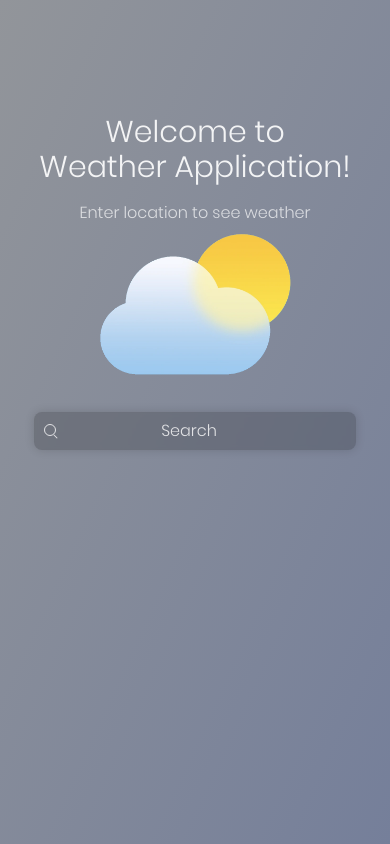
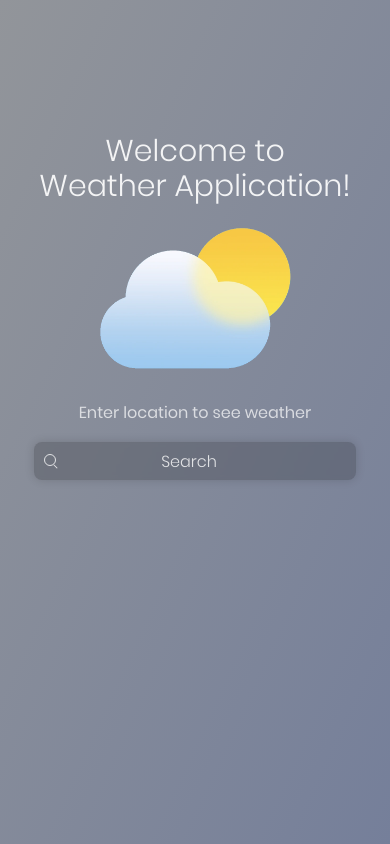
Before and after one commit to nazarhapak/weather-app, a React (Create React App) app: page / in a window 390 px wide. Built offline with nearby package versions, Linux system fonts and the light colour scheme.

Commit message:
fixing spacing on welcome page

```diff
--- a/src/components/WelcomePage.css
+++ b/src/components/WelcomePage.css
@@ -12,8 +12,8 @@
 
 .welcome-page > .description {
     width: 312px;
-    margin-top: -250px;
-    margin-bottom: -60px;
+    margin-top: -200px;
+    margin-bottom: -40px;
 
     text-align: center;
     line-height: 25px;
@@ -26,9 +26,10 @@
     font-weight: 300;
 }
 
-.description > p {
+.welcome-page > p {
     color: rgba(255, 255, 255, 0.7);
     font-size: 14px;
+    margin-bottom: -10px;
 }
 
 .welcome-image {
@@ -91,7 +92,7 @@
     }
 
     .welcome-page > .description {
-        margin-top: -300px;
+        margin-top: -250px;
     }
 
     .welcome-page .search-bar  input {
@@ -120,7 +121,8 @@
         font-weight: 300;
     }
 
-    .description > p {
+    .welcome-page > p {
         font-size: 16px;
+        margin-bottom: -5px;
     }
 }
--- a/src/components/WelcomePage.js
+++ b/src/components/WelcomePage.js
@@ -8,9 +8,9 @@
         <div className='welcome-page'>
             <div className='description'>
                 <h2>Welcome to Weather Application!</h2>
-                <p>Enter location to see weather</p>
             </div>
             <img alt="welcome" src={image} className='welcome-image'></img>
+            <p>Enter location to see weather</p>
             <SearchBar onSubmit={onSubmit}/>
         </div>
     );
```
